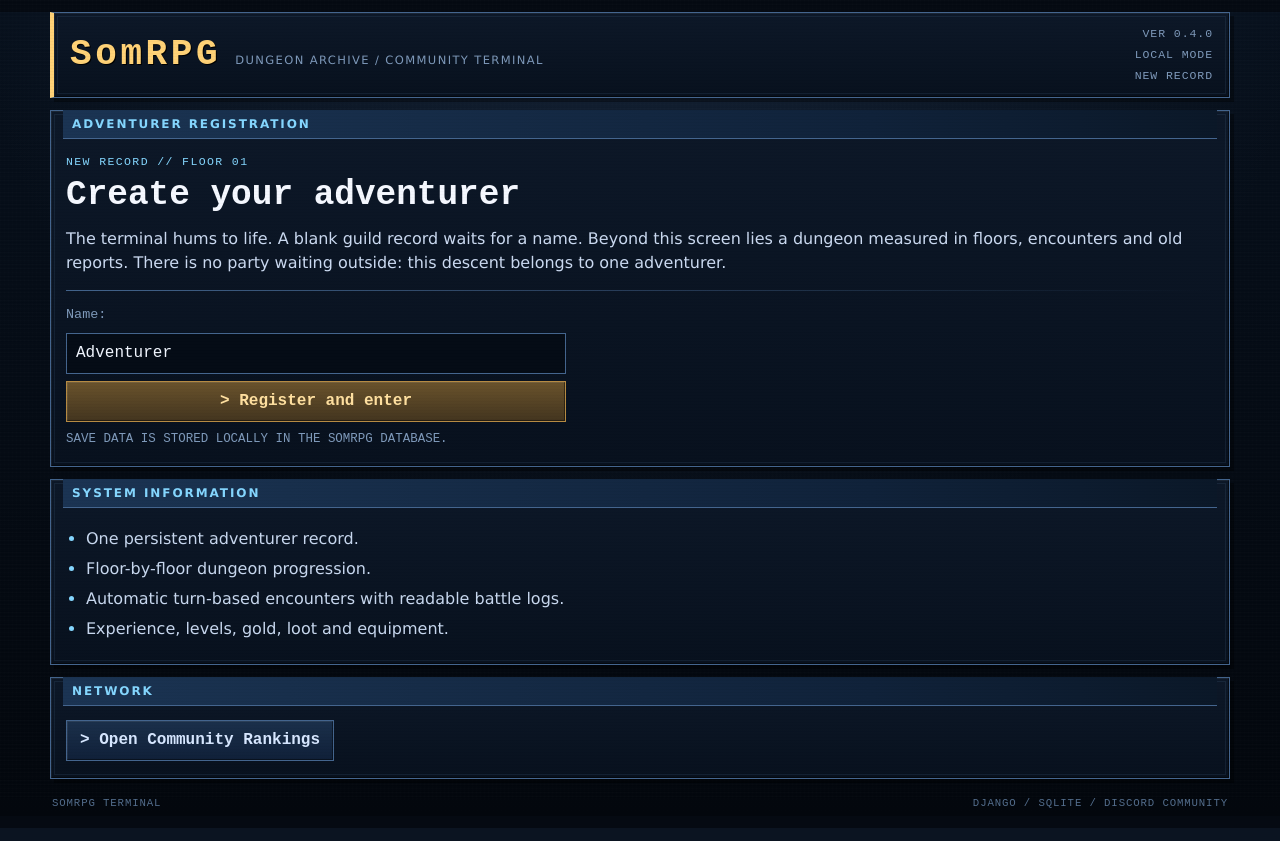
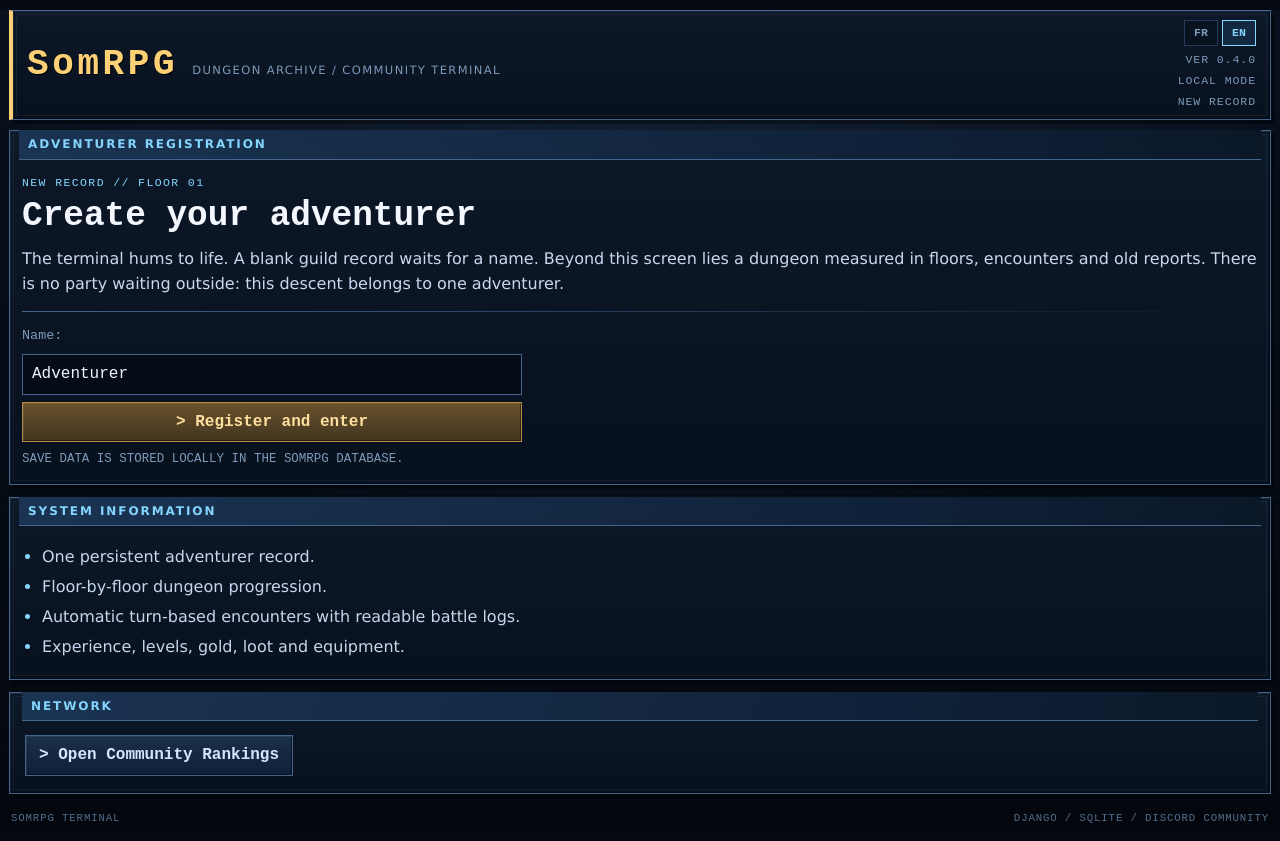
Before and after one commit to SomostVE/somrpg, a Django app: page /start/ in a window 1280 px wide. Run offline with Django 5.2, Linux system fonts and the light colour scheme; data that the repository does not hold is empty.

Commit message:
feat: add language controls and wide layout assets

```diff
--- a/templates/game/base.html
+++ b/templates/game/base.html
@@ -8,6 +8,8 @@
   <title>{% block title %}SomRPG{% endblock %}</title>
   <link rel="stylesheet" href="{% static 'css/app.css' %}">
   <link rel="stylesheet" href="{% static 'css/community.css' %}">
+  <link rel="stylesheet" href="{% static 'css/layout-wide.css' %}">
+  <script defer src="{% static 'js/i18n.js' %}"></script>
 </head>
 <body>
   <div class="crt-overlay" aria-hidden="true"></div>
@@ -15,6 +17,10 @@
     <header class="system-bar retro-window">
       <div><a class="brand" href="{% url 'home' %}">SomRPG</a><span class="system-subtitle">DUNGEON ARCHIVE / COMMUNITY TERMINAL</span></div>
       <div class="system-meta">
+        <div class="language-switcher" aria-label="Language">
+          <button type="button" data-language="fr" aria-pressed="false">FR</button>
+          <button type="button" data-language="en" aria-pressed="false">EN</button>
+        </div>
         <span>VER {{ version }}</span>
         {% if request.user.is_authenticated and discord_profile %}<span>DISCORD: {{ discord_profile.display_name }}</span>
         {% elif discord_configured %}<a href="{% url 'discord_login' %}">CONNECT DISCORD</a>{% else %}<span>LOCAL MODE</span>{% endif %}
```
